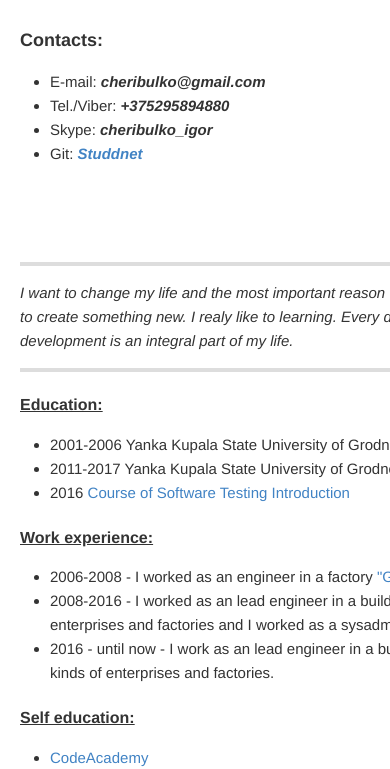
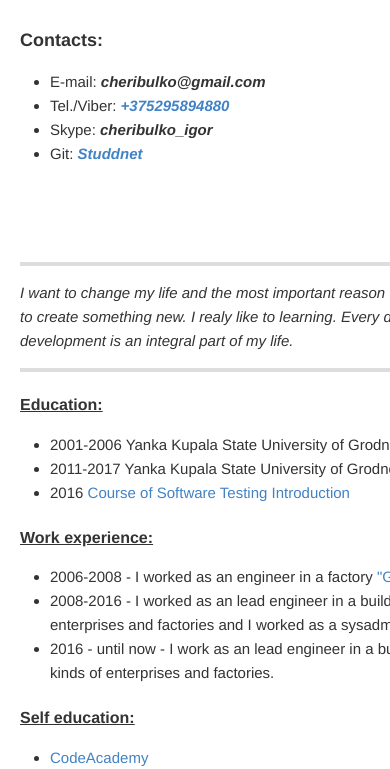
Before and after one commit to Studdnet/rsschool-2019Q1-cv, a plain HTML site: page index.html in a window 390 px wide. Shown: the part 82-851 px from the top of the page. Drawn offline with Linux system fonts and the light colour scheme.

Commit message:
feat: add link for phone

```diff
--- a/index.html
+++ b/index.html
@@ -13,7 +13,7 @@
             <h3>Contacts:</h3>
                 <ul>
                     <li>E-mail: <strong><em>cheribulko@gmail.com</em></strong> </li>
-                    <li>Tel./Viber: <strong><em>+375295894880</em></strong></li>
+                    <li>Tel./Viber: <strong><em><a href="tel:+375295894880">+375295894880</a></em></strong></li>
                     <li>Skype: <strong><em>cheribulko_igor</em></strong></li>
                     <li>Git: <strong><em><a href="https://github.com/Studdnet?tab=repositories">Studdnet</a></em></strong></li>
                 </ul>
```
